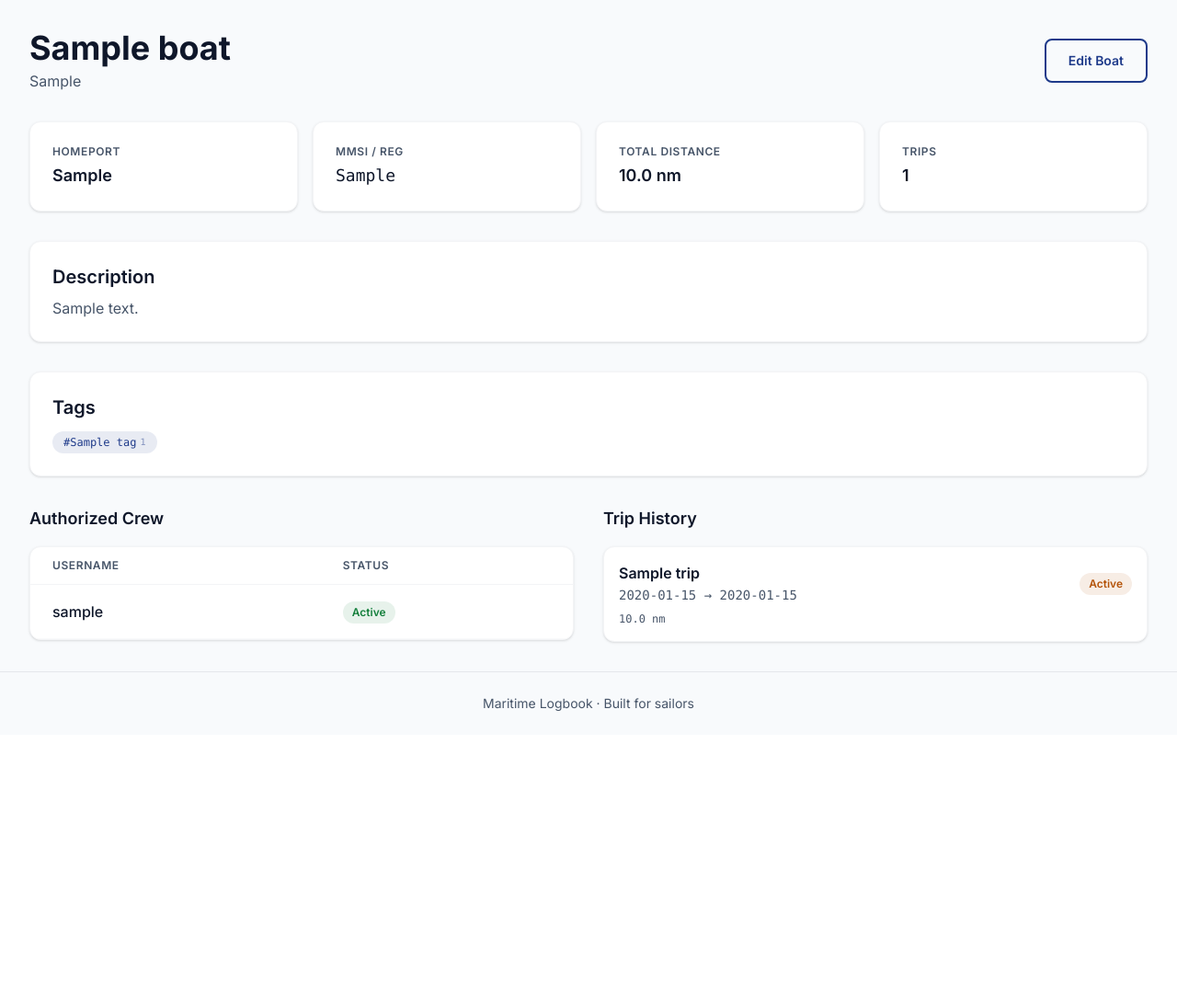
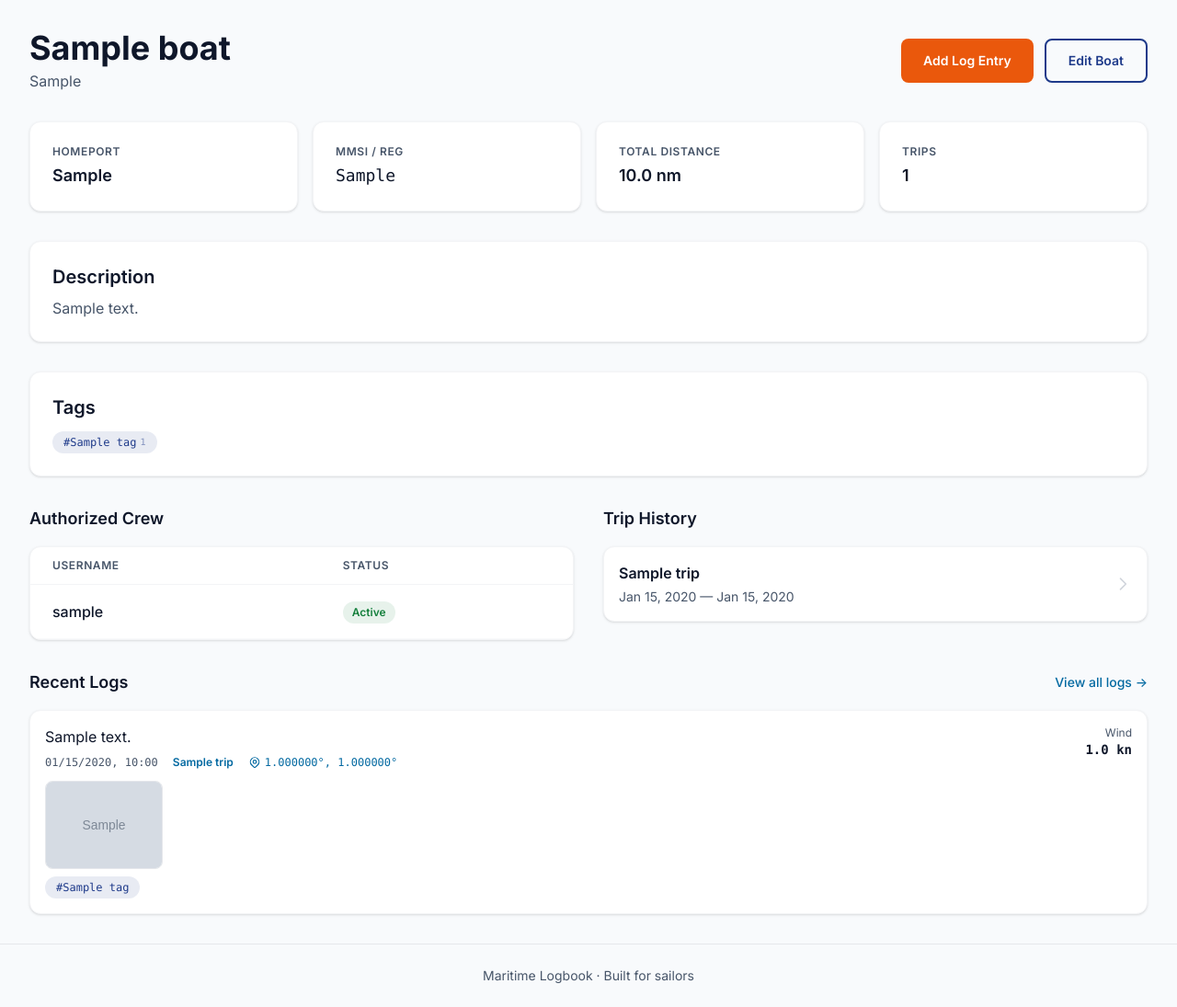
Before and after one commit to aquilesC/SailboatLogs, a Django app: page /boats/1/ in a window 1280 px wide. Shown: the part 116-1211 px from the top of the page at 92% size. Before the commit the page ends 889 px from the top, so only its background shows below. Run offline with Django 5.2, Linux system fonts and the light colour scheme; a user stored in the database is signed in; tables that the repository leaves empty hold one stand-in row (values such as "Sample post"); grey boxes marked "Sample" are stand-in pictures; style sheets or scripts are compiled from the project's sources; some libraries are stand-ins or nearby versions.

Commit message:
feat: add tripless log entries, paginated log feed, and interactive map modal
- Fixed `LogEntry.__str__` to gracefully fallback when no trip is associated.
- Added `boat_log_entry_create_view` to allow submitting logs directly to a boat from the UI.
- Updated `log_entry_form.html` to dynamically adapt its header and breadcrumbs for both trip logs and boat logs.
- Added a "Recent Logs" section to the boat detail view UI.
- Created a dedicated `log_entry_list_view` with Django Paginator (20 per page) and a new `log_entry_list.html` template to view the complete history of a boat's logs.
- Created `map_modal.html` partial using Leaflet.js to render a native dialog map.
- Updated log coordinates in the dashboard, boat detail, tag detail, and log lists to act as interactive trigger buttons for the map modal.

```diff
--- a/logbook/models.py
+++ b/logbook/models.py
@@ -84,7 +84,8 @@ class LogEntry(models.Model):
         ordering = ['-timestamp']
 
     def __str__(self):
-        return f"{self.trip.title} - {self.timestamp.strftime('%Y-%m-%d %H:%M')}"
+        title = self.trip.title if self.trip else self.boat.name
+        return f"{title} - {self.timestamp.strftime('%Y-%m-%d %H:%M')}"
 
 
 class GPXFile(models.Model):
--- a/logbook/templates/logbook/boat_detail.html
+++ b/logbook/templates/logbook/boat_detail.html
@@ -21,7 +21,10 @@
       <p class="text-text-secondary mt-1">{{ boat.boat_model }}</p>
       {% endif %}
     </div>
-    <a href="{% url 'boat_edit' pk=boat.pk %}" class="btn-outline text-sm" id="edit-boat-btn">Edit Boat</a>
+    <div class="flex items-center gap-3">
+      <a href="{% url 'boat_log_entry_create' pk=boat.pk %}" class="btn-primary text-sm" id="add-log-btn">Add Log Entry</a>
+      <a href="{% url 'boat_edit' pk=boat.pk %}" class="btn-outline text-sm" id="edit-boat-btn">Edit Boat</a>
+    </div>
   </div>
 
   <!-- Metadata Cards -->
@@ -98,36 +101,102 @@
       <div class="space-y-3">
         {% for trip in trips %}
         <a href="{% url 'trip_detail' pk=trip.pk %}"
-           class="card block hover:bg-bg-surface-highlight transition-colors !p-4"
-           id="trip-history-{{ trip.pk }}">
-          <div class="flex items-center justify-between">
-            <div>
-              <div class="font-semibold">{{ trip.title }}</div>
-              <div class="text-text-secondary text-sm mt-0.5 font-mono">
-                {{ trip.start_date|date:"Y-m-d" }}
-                {% if trip.end_date %} → {{ trip.end_date|date:"Y-m-d" }}{% endif %}
-              </div>
-            </div>
-            <div class="text-right">
-              {% if trip.is_active %}
-              <span class="badge-warning">Active</span>
+           class="card !p-4 hover:border-brand-primary/30 hover:shadow-md transition-all flex items-center justify-between group">
+          <div>
+            <h3 class="text-base text-text-primary group-hover:text-brand-primary transition-colors">{{ trip.title }}</h3>
+            <p class="text-text-secondary text-sm mt-1">
+              {{ trip.start_date|date:"M d, Y" }}
+              {% if trip.end_date %}
+                &mdash; {{ trip.end_date|date:"M d, Y" }}
               {% else %}
-              <span class="badge-success">Completed</span>
+                <span class="badge-warning ml-2">Active</span>
               {% endif %}
-            </div>
+            </p>
           </div>
-          {% if trip.total_distance %}
-          <div class="text-text-secondary text-xs mt-2 font-mono">{{ trip.total_distance|floatformat:1 }} nm</div>
-          {% endif %}
+          <svg class="w-5 h-5 text-gray-300 group-hover:text-brand-primary transition-colors" fill="none" stroke="currentColor" viewBox="0 0 24 24"><path stroke-linecap="round" stroke-linejoin="round" stroke-width="2" d="M9 5l7 7-7 7"></path></svg>
         </a>
         {% endfor %}
       </div>
       {% else %}
       <div class="card text-center !py-8">
-        <p class="text-text-secondary">No trips recorded for this boat yet.</p>
+        <p class="text-text-secondary">No trips recorded yet.</p>
+        <a href="{% url 'trip_start' %}" class="btn-primary mt-4 inline-block text-sm">Start First Trip</a>
       </div>
       {% endif %}
     </div>
+
+    <!-- Recent Logs -->
+    <div class="lg:col-span-2">
+      <div class="flex items-center justify-between mb-4">
+        <h2 class="text-lg">Recent Logs</h2>
+        {% if recent_logs %}
+        <a href="{% url 'log_entry_list' pk=boat.pk %}" class="text-brand-secondary text-sm font-medium hover:underline">View all logs &rarr;</a>
+        {% endif %}
+      </div>
+
+      {% if recent_logs %}
+      <div class="space-y-3">
+        {% for log in recent_logs %}
+        <div class="card !p-4" id="log-entry-{{ log.pk }}">
+          <div class="flex items-start justify-between gap-4">
+            <div class="flex-1 min-w-0">
+              <p class="text-text-primary whitespace-pre-wrap">{{ log.entry_text }}</p>
+              <div class="flex flex-wrap items-center gap-x-4 gap-y-1 mt-2">
+                <time class="local-time text-text-secondary text-xs font-mono" datetime="{{ log.timestamp|date:'c' }}" data-format="datetime">{{ log.timestamp|date:"Y-m-d H:i" }}</time>
+                {% if log.trip %}
+                <a href="{% url 'trip_detail' pk=log.trip.pk %}" class="text-brand-secondary text-xs font-semibold hover:underline">
+                  {{ log.trip.title }}
+                </a>
+                {% endif %}
+                {% if log.latitude and log.longitude %}
+                <button type="button" class="map-trigger text-brand-secondary hover:text-brand-primary text-xs font-mono flex items-center gap-1 cursor-pointer"
+                        data-lat="{{ log.latitude }}" data-lng="{{ log.longitude }}" title="View on map">
+                  <svg class="w-3.5 h-3.5" fill="none" stroke="currentColor" viewBox="0 0 24 24"><path stroke-linecap="round" stroke-linejoin="round" stroke-width="2" d="M17.657 16.657L13.414 20.9a1.998 1.998 0 01-2.827 0l-4.244-4.243a8 8 0 1111.314 0z"></path><path stroke-linecap="round" stroke-linejoin="round" stroke-width="2" d="M15 11a3 3 0 11-6 0 3 3 0 016 0z"></path></svg>
+                  {{ log.latitude }}°, {{ log.longitude }}°
+                </button>
+                {% endif %}
+              </div>
+
+              {% if log.photos.all %}
+              <div class="flex flex-wrap gap-2 mt-3">
+                {% for photo in log.photos.all %}
+                <button type="button" class="block photo-trigger cursor-pointer" data-highres="{{ photo.image.url }}">
+                  <img src="{{ photo.image.url }}" alt="{{ photo.caption|default:'Log photo' }}"
+                       class="w-32 h-24 object-cover rounded-lg border border-gray-200 hover:opacity-90 transition-opacity">
+                </button>
+                {% endfor %}
+              </div>
+              {% endif %}
+
+              {% if log.tags.all %}
+              <div class="flex flex-wrap gap-1.5 mt-2">
+                {% for tag in log.tags.all %}
+                <a href="{% url 'tag_detail' tag_name=tag.name %}" class="tag-pill">#{{ tag.name }}</a>
+                {% endfor %}
+              </div>
+              {% endif %}
+            </div>
+            {% if log.wind_speed %}
+            <div class="text-right shrink-0">
+              <div class="text-text-secondary text-xs">Wind</div>
+              <div class="font-mono text-sm font-semibold">{{ log.wind_speed }} kn</div>
+            </div>
+            {% endif %}
+          </div>
+        </div>
+        {% endfor %}
+      </div>
+      {% else %}
+      <div class="card !p-8 text-center text-text-secondary">
+        <p>No recent logs found.</p>
+        <a href="{% url 'boat_log_entry_create' pk=boat.pk %}" class="btn-outline mt-4 inline-block text-sm">Add First Log</a>
+      </div>
+      {% endif %}
+    </div>
+
   </div>
 </div>
+
+{% include 'logbook/partials/photo_modal.html' %}
+{% include 'logbook/partials/map_modal.html' %}
 {% endblock %}
--- a/logbook/templates/logbook/log_entry_form.html
+++ b/logbook/templates/logbook/log_entry_form.html
@@ -1,11 +1,15 @@
 {% extends "base.html" %}
 
-{% block title %}Add Log Entry — {{ trip.title }}{% endblock %}
+{% block title %}Add Log Entry{% if trip %} — {{ trip.title }}{% elif boat %} — {{ boat.name }}{% endif %}{% endblock %}
 
 {% block content %}
 <div class="max-w-3xl mx-auto space-y-8">
   <nav class="text-sm text-text-secondary mb-4">
+    {% if trip %}
     <a href="{% url 'trip_detail' pk=trip.pk %}" class="hover:text-brand-secondary">&larr; Back to {{ trip.title }}</a>
+    {% elif boat %}
+    <a href="{% url 'boat_detail' pk=boat.pk %}" class="hover:text-brand-secondary">&larr; Back to {{ boat.name }}</a>
+    {% endif %}
   </nav>
 
   <h1>Add Log Entry</h1>
--- /dev/null
+++ b/logbook/templates/logbook/partials/map_modal.html
@@ -0,0 +1,72 @@
+<!-- Location Map Modal -->
+<dialog id="map-modal" class="bg-transparent border-none p-0 m-auto backdrop:bg-black/80 max-w-3xl w-full">
+  <div class="card !p-0 overflow-hidden relative shadow-2xl w-full" style="height: 60vh; min-height: 400px;">
+    <!-- Close button -->
+    <button type="button" id="map-modal-close" class="absolute top-4 right-4 z-[1000] p-2 rounded-full bg-white/90 text-gray-800 hover:bg-white shadow-md transition-colors cursor-pointer">
+      <svg class="w-5 h-5" fill="none" stroke="currentColor" viewBox="0 0 24 24"><path stroke-linecap="round" stroke-linejoin="round" stroke-width="2" d="M6 18L18 6M6 6l12 12"></path></svg>
+    </button>
+
+    <!-- Map Container -->
+    <div id="modal-map" class="w-full h-full z-0"></div>
+  </div>
+</dialog>
+
+<!-- Leaflet Setup for Modal -->
+<link rel="stylesheet" href="https://unpkg.com/leaflet@1.9.4/dist/leaflet.css" integrity="sha256-p4NxAoJBhIIN+hmNHrzRCf9tD/miZyoHS5obTRR9BMY=" crossorigin=""/>
+<script src="https://unpkg.com/leaflet@1.9.4/dist/leaflet.js" integrity="sha256-20nQCchB9co0qIjJZRGuk2/Z9VM+kNiyxNV1lvTlZBo=" crossorigin=""></script>
+
+<script>
+  document.addEventListener('DOMContentLoaded', () => {
+    const modal = document.getElementById('map-modal');
+    const closeBtn = document.getElementById('map-modal-close');
+    let mapInstance = null;
+    let mapMarker = null;
+
+    if (!modal) return;
+
+    // Event delegation for map trigger buttons
+    document.addEventListener('click', (e) => {
+      const trigger = e.target.closest('.map-trigger');
+      if (trigger) {
+        e.preventDefault();
+        const lat = parseFloat(trigger.dataset.lat);
+        const lng = parseFloat(trigger.dataset.lng);
+
+        if (isNaN(lat) || isNaN(lng)) return;
+
+        modal.showModal();
+
+        // Initialize map if not yet created
+        if (!mapInstance) {
+          mapInstance = L.map('modal-map').setView([lat, lng], 13);
+          L.tileLayer('https://{s}.tile.openstreetmap.org/{z}/{x}/{y}.png', {
+            maxZoom: 19,
+            attribution: '© OpenStreetMap'
+          }).addTo(mapInstance);
+
+          mapMarker = L.marker([lat, lng]).addTo(mapInstance);
+        } else {
+          // Update existing map
+          mapInstance.setView([lat, lng], 13);
+          mapMarker.setLatLng([lat, lng]);
+        }
+
+        // Important: Leaflet maps need invalidateSize when their container becomes visible
+        setTimeout(() => {
+          mapInstance.invalidateSize();
+        }, 10);
+      }
+    });
+
+    closeBtn.addEventListener('click', () => {
+      modal.close();
+    });
+
+    // Close on backdrop click
+    modal.addEventListener('click', (e) => {
+      if (e.target === modal) {
+        modal.close();
+      }
+    });
+  });
+</script>
--- a/logbook/urls.py
+++ b/logbook/urls.py
@@ -19,6 +19,8 @@ urlpatterns = [
     path('boats/add/', views.boat_create_view, name='boat_create'),
     path('boats/<int:pk>/', views.boat_detail_view, name='boat_detail'),
     path('boats/<int:pk>/edit/', views.boat_edit_view, name='boat_edit'),
+    path('boats/<int:pk>/log/', views.boat_log_entry_create_view, name='boat_log_entry_create'),
+    path('boats/<int:pk>/logs/', views.log_entry_list_view, name='log_entry_list'),
 
     # Trip Management
     path('trips/', views.trip_list_view, name='trip_list'),
--- a/logbook/views.py
+++ b/logbook/views.py
@@ -228,10 +228,13 @@ def boat_detail_view(request, pk):
     crew = boat.shared_users.all()
     total_distance = trips.aggregate(total=Sum('total_distance'))['total'] or 0
 
-    # Tags used across this boat's log entries
+    # Tags used across this boat's log entries (both trip and tripless logs)
     tags = Tag.objects.filter(
-        log_entries__trip__boat=boat
+        log_entries__boat=boat
     ).annotate(entry_count=Count('log_entries')).order_by('-entry_count').distinct()
+
+    # Recent log entries
+    recent_logs = boat.log_entries.all().prefetch_related('tags', 'photos', 'trip').order_by('-timestamp')[:5]
 
     return render(request, 'logbook/boat_detail.html', {
         'boat': boat,
@@ -239,6 +242,26 @@ def boat_detail_view(request, pk):
         'crew': crew,
         'total_distance': total_distance,
         'tags': tags,
+        'recent_logs': recent_logs,
+    })
+
+
+@login_required
+def log_entry_list_view(request, pk):
+    """View a paginated list of all logs for a boat."""
+    boat = get_object_or_404(Boat, pk=pk, shared_users=request.user)
+
+    logs_qs = boat.log_entries.all().prefetch_related('tags', 'photos', 'trip').order_by('-timestamp')
+
+    from django.core.paginator import Paginator
+    paginator = Paginator(logs_qs, 20)  # Show 20 logs per page
+
+    page_number = request.GET.get('page')
+    page_obj = paginator.get_page(page_number)
+
+    return render(request, 'logbook/log_entry_list.html', {
+        'boat': boat,
+        'page_obj': page_obj,
     })
 
 
@@ -581,6 +604,43 @@ def log_entry_create_view(request, pk):
     })
 
 
+@login_required
+def boat_log_entry_create_view(request, pk):
+    """Create a manual log entry directly on a boat, without a trip."""
+    boat = get_object_or_404(Boat, pk=pk, shared_users=request.user)
+
+    if request.method == 'POST':
+        entry_text = request.POST.get('entry_text', '').strip()
+        photos = request.FILES.getlist('photos')
+
+        if entry_text or photos:
+            log_entry = LogEntry.objects.create(
+                trip=None,
+                boat=boat,
+                entry_text=entry_text,
+                timestamp=timezone.now(),
+            )
+
+            for photo_file in photos:
+                photo_obj = LogEntryPhoto(
+                    log_entry=log_entry,
+                    image=photo_file,
+                    source='web',
+                )
+                photo_obj.save()
+
+            from django.contrib import messages
+            messages.success(request, 'Log entry added successfully.')
+            return redirect('boat_detail', pk=boat.pk)
+        else:
+            from django.contrib import messages
+            messages.error(request, 'Please provide text or at least one photo.')
+
+    return render(request, 'logbook/log_entry_form.html', {
+        'boat': boat,
+    })
+
+
 def trip_public_view(request, share_slug):
     trip = get_object_or_404(Trip, share_slug=share_slug)
     log_entries = trip.log_entries.all().order_by('-timestamp').prefetch_related('tags', 'photos')
```
Also changed, not shown: logbook/templates/logbook/dashboard.html (+6 -1 lines), logbook/templates/logbook/log_entry_list.html (added, +109 -0 lines), logbook/templates/logbook/tag_detail.html (+6 -1 lines).
